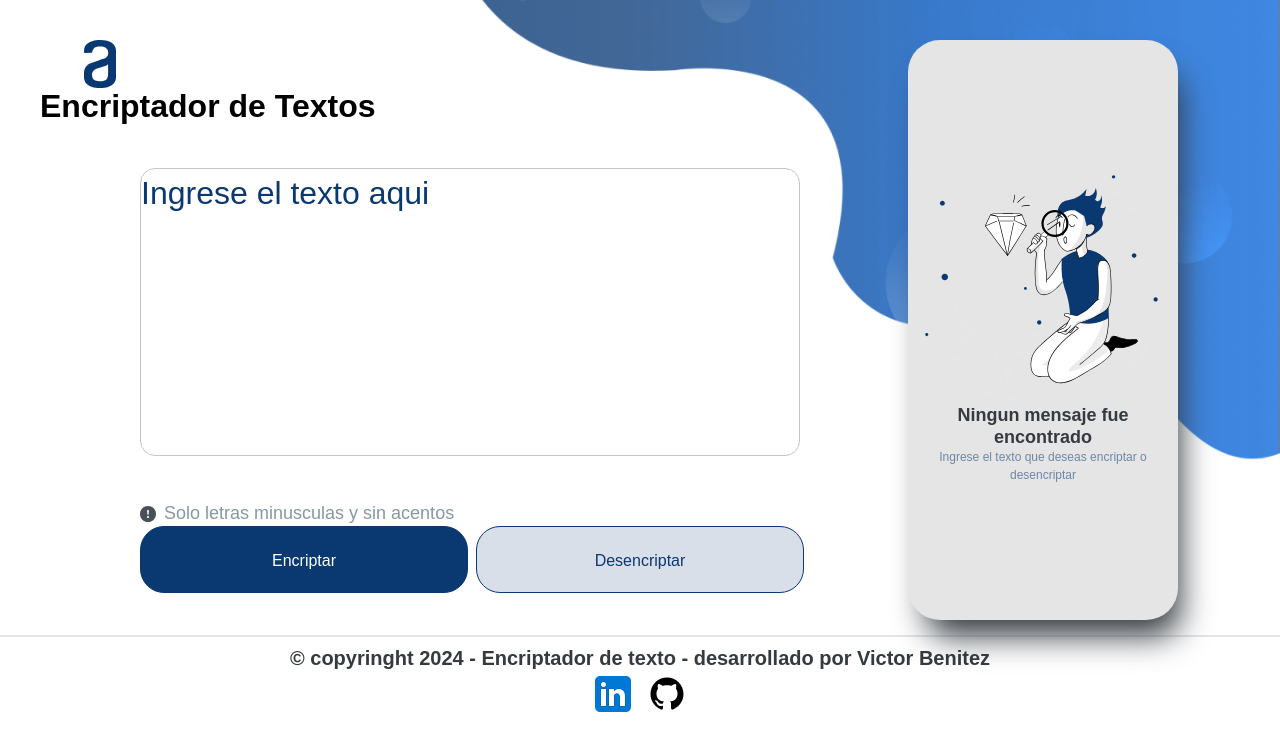
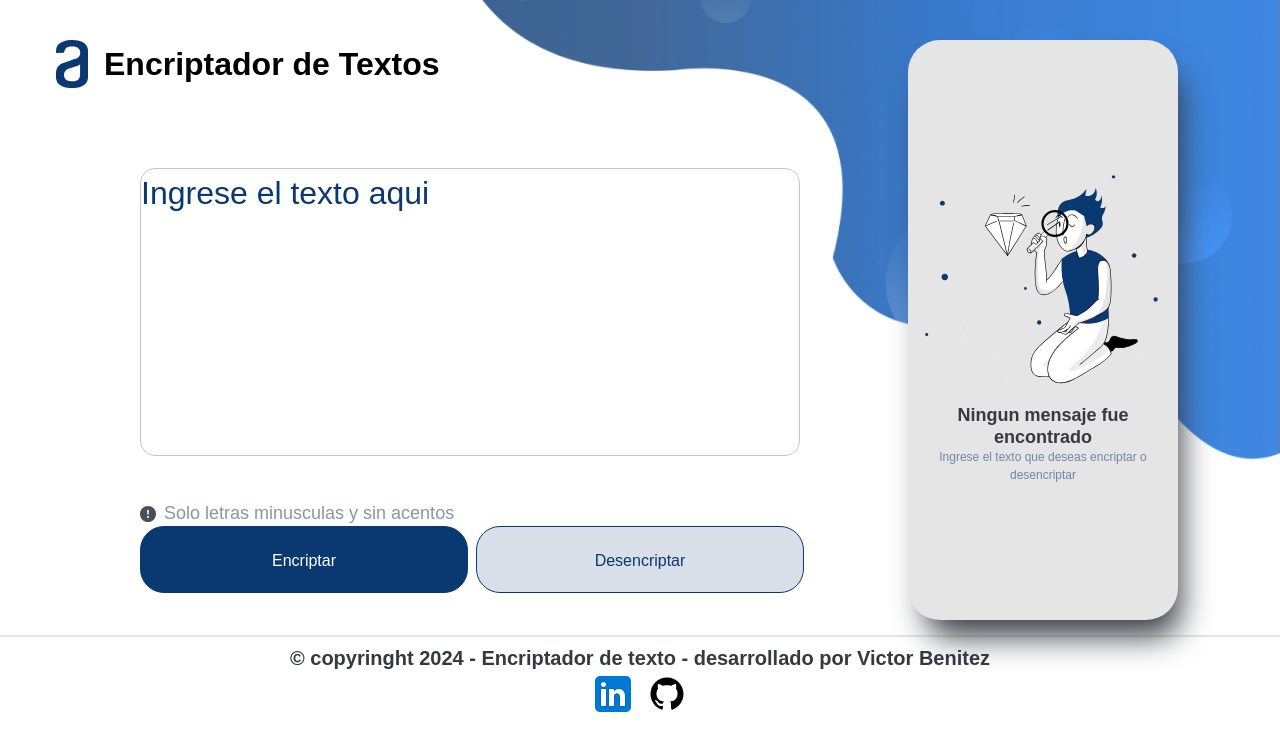
Before and after one commit to victorbenitez012/Encriptador-de-texto, a plain HTML site: page index.html in a window 1280 px wide. Drawn offline with Linux system fonts and the light colour scheme.

Commit message:
actualizacion

```diff
--- a/css/styles.css
+++ b/css/styles.css
@@ -45,14 +45,17 @@ img {
     Encabezado
 */
 header {
+    display: flex;
+    justify-content: center;
+    align-items: center;
     position: absolute;
-    margin: 40px 0px 0px 40px;
+    margin: 40px 100px 0px 40px;
 }
 
     header .logo {
         display: flex;
         align-items: flex-start;
-        width: 120px;
+        width: 64px;
         height: 48px;
     }
 /*
--- a/index.html
+++ b/index.html
@@ -10,7 +10,7 @@
 <body>
     <!-- Encabezado-->
     <header>
-        <a href="#" rel="">
+        <a href="https://www.aluracursos.com/" rel="">
             <img src="./imagenes/logo.svg" alt="Logo Alura" class="logo" />
         </a>
         <h1>Encriptador de Textos</h1>
@@ -41,10 +41,10 @@
     <!-- Pie de pagina-->
     <footer>
         <p class="copyright">&copy; copyringht 2024 - Encriptador de texto - desarrollado por Victor Benitez</p>
-        <a href="#" rel="">
+        <a href="https://github.com/victorbenitez012" rel="">
             <img src="./imagenes/linkedin.svg" alt="Logo Linkedin" class="linked" />
         </a>
-        <a href="#" rel="">
+        <a href="https://www.linkedin.com/in/victor-benitez-a317931b5/" rel="">
             <img src="./imagenes/github.svg" alt="Logo Github" class="git" />
         </a>
     </footer>
```
